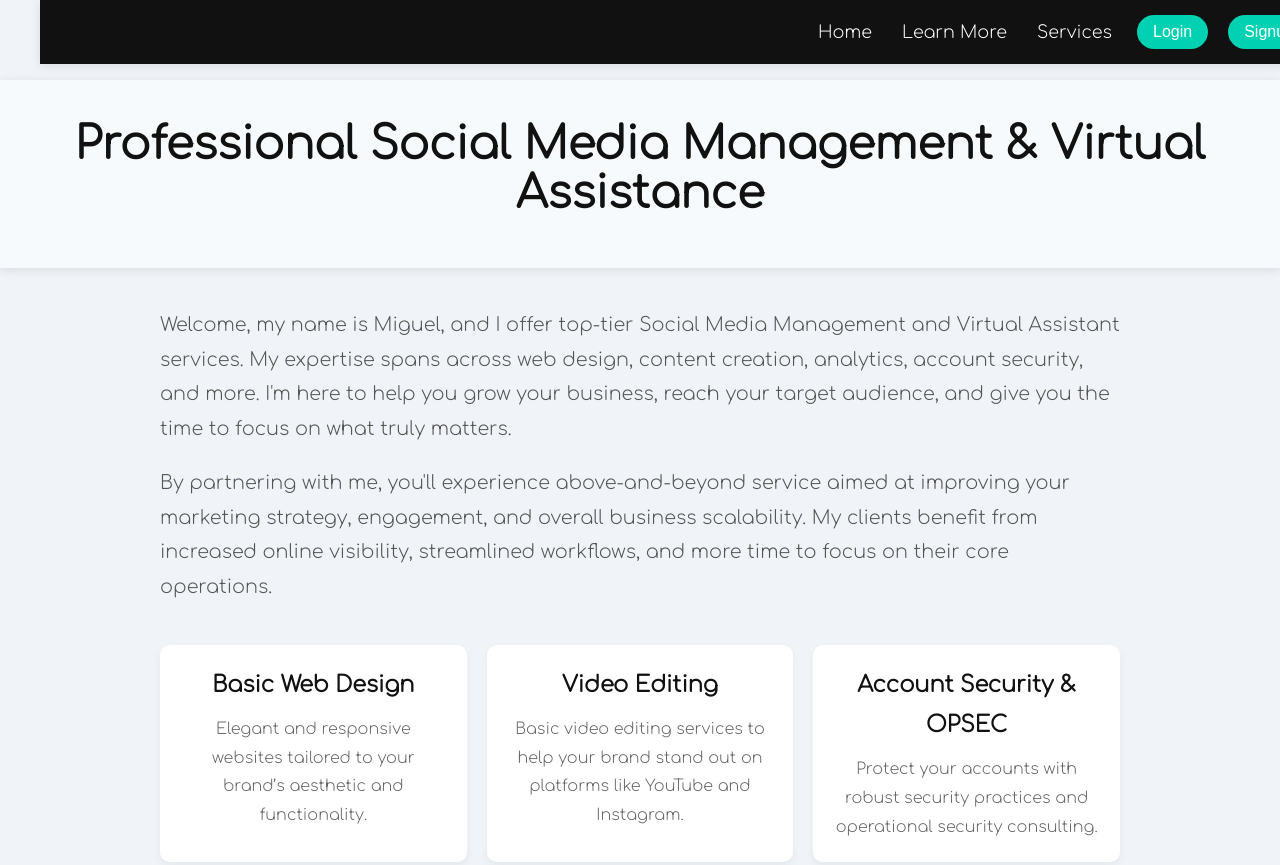
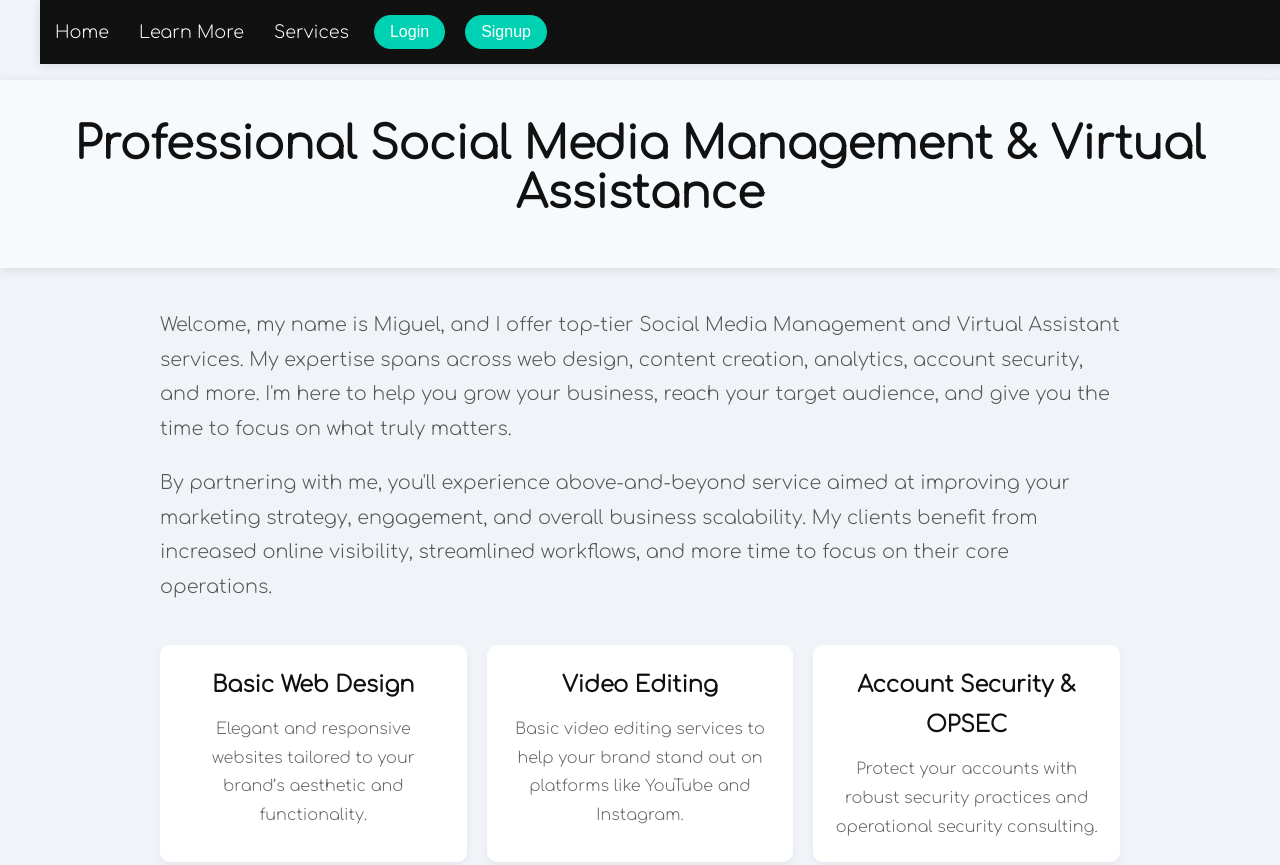
Before and after one commit to Variosity/Our-Website, a plain HTML site: page index.html in a window 1280 px wide. Shown: the top 865 px of the page. Drawn offline with Linux system fonts and the light colour scheme.

Commit message:
Update styles.css

```diff
--- a/styles.css
+++ b/styles.css
@@ -33,7 +33,7 @@ body {
 .slider-menu {
     list-style: none;
     display: flex;
-    justify-content: flex-end; /* Aligns menu items to the right */
+
     align-items: center;
 }
 
```
